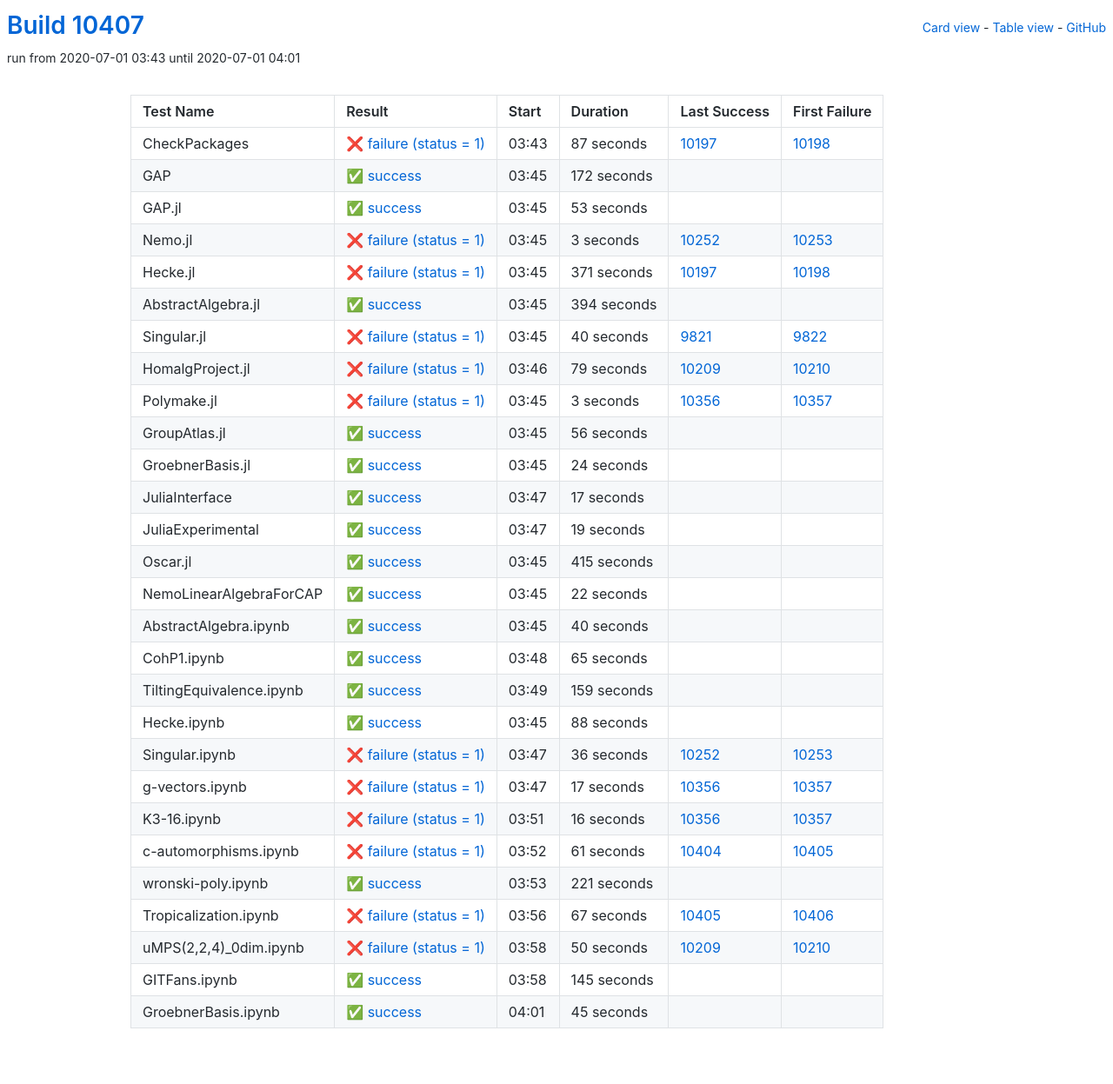
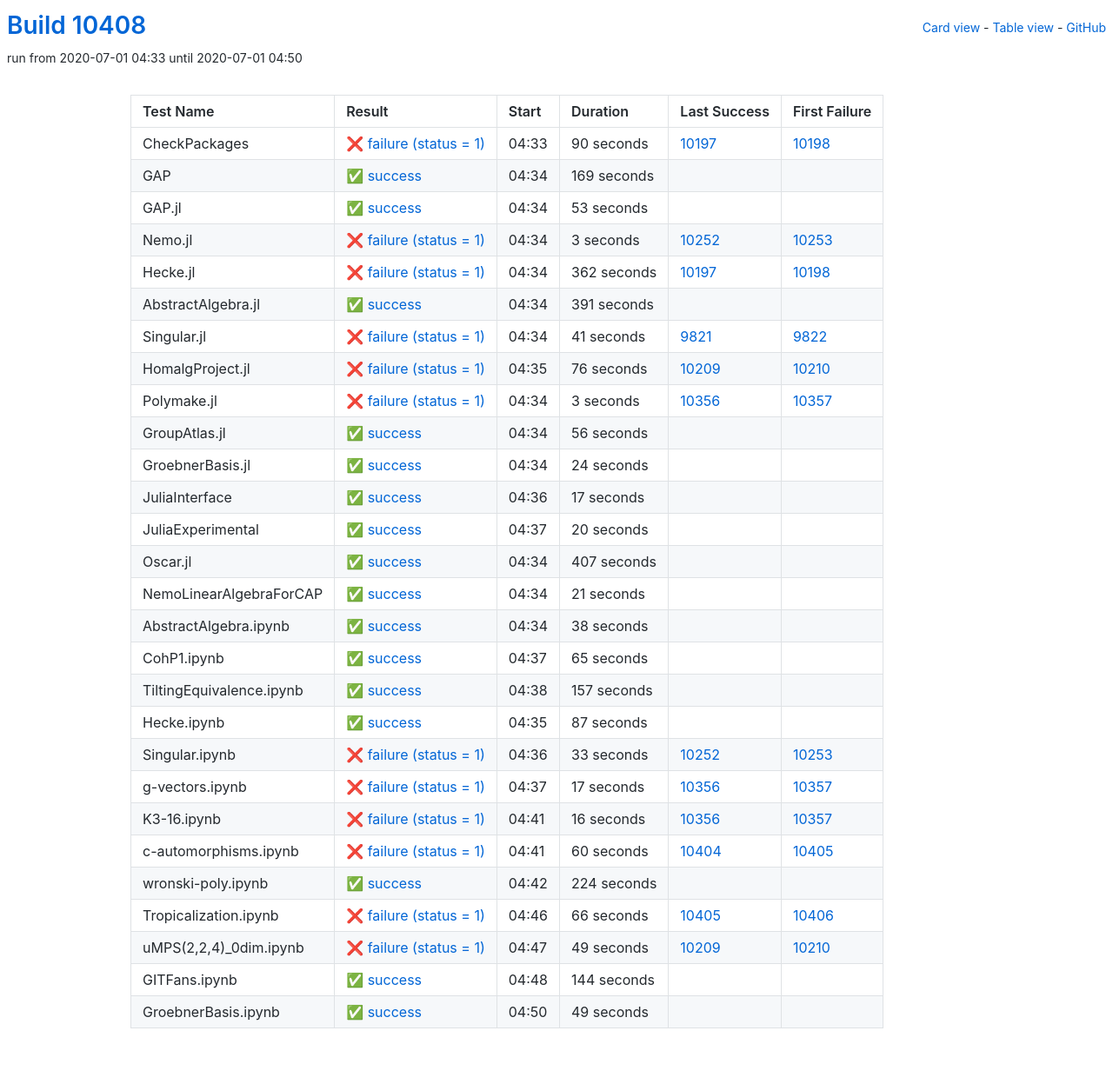
Before and after one commit to oscar-system/oscar-ci-status, a Jekyll site: the page built from table.html, in a window 1280 px wide. Shown: the whole page at 87% size. Built offline with Jekyll 4.4.1, drawn with Linux system fonts in a browser that asks for light colours.

Commit message:
Build #10408

```diff
--- a/_data/ci.yml
+++ b/_data/ci.yml
@@ -1,6 +1,6 @@
 ---
-build: 10407
-build_url: https://oscarci.mathematik.uni-kl.de/job/oscar/10407/
+build: 10408
+build_url: https://oscarci.mathematik.uni-kl.de/job/oscar/10408/
 job: oscar
 organization: oscar-system
 repo: oscar-ci-status
@@ -8,32 +8,32 @@
 tests:
 - name: CheckPackages
   id: checkpackages
-  log: https://oscarci.mathematik.uni-kl.de/job/oscar/10407/artifact/logs/build-10407/CheckPackages.log
-  start: 2020-07-01 03:43
+  log: https://oscarci.mathematik.uni-kl.de/job/oscar/10408/artifact/logs/build-10408/CheckPackages.log
+  start: 2020-07-01 04:33
   success: false
   exitcode: 1
   status: failure
-  duration: 87
+  duration: 90
   last_success: 10197
   last_success_url: https://oscarci.mathematik.uni-kl.de/job/oscar/10197/
   first_failure: 10198
   first_failure_url: https://oscarci.mathematik.uni-kl.de/job/oscar/10198/
 - name: GAP
   id: gap
-  log: https://oscarci.mathematik.uni-kl.de/job/oscar/10407/artifact/logs/build-10407/GAP.log
-  start: 2020-07-01 03:45
+  log: https://oscarci.mathematik.uni-kl.de/job/oscar/10408/artifact/logs/build-10408/GAP.log
+  start: 2020-07-01 04:34
   success: true
   exitcode: 0
   status: success
-  duration: 172
+  duration: 169
   last_success: false
   last_success_url:
   first_failure: false
   first_failure_url:
 - name: GAP.jl
   id: gap-jl
-  log: https://oscarci.mathematik.uni-kl.de/job/oscar/10407/artifact/logs/build-10407/GAP.jl.log
-  start: 2020-07-01 03:45
+  log: https://oscarci.mathematik.uni-kl.de/job/oscar/10408/artifact/logs/build-10408/GAP.jl.log
+  start: 2020-07-01 04:34
   success: true
   exitcode: 0
   status: success
@@ -44,8 +44,8 @@
   first_failure_url:
 - name: Nemo.jl
   id: nemo-jl
-  log: https://oscarci.mathematik.uni-kl.de/job/oscar/10407/artifact/logs/build-10407/Nemo.jl.log
-  start: 2020-07-01 03:45
+  log: https://oscarci.mathematik.uni-kl.de/job/oscar/10408/artifact/logs/build-10408/Nemo.jl.log
+  start: 2020-07-01 04:34
   success: false
   exitcode: 1
   status: failure
@@ -56,56 +56,56 @@
   first_failure_url: https://oscarci.mathematik.uni-kl.de/job/oscar/10253/
 - name: Hecke.jl
   id: hecke-jl
-  log: https://oscarci.mathematik.uni-kl.de/job/oscar/10407/artifact/logs/build-10407/Hecke.jl.log
-  start: 2020-07-01 03:45
+  log: https://oscarci.mathematik.uni-kl.de/job/oscar/10408/artifact/logs/build-10408/Hecke.jl.log
+  start: 2020-07-01 04:34
   success: false
   exitcode: 1
   status: failure
-  duration: 371
+  duration: 362
   last_success: 10197
   last_success_url: https://oscarci.mathematik.uni-kl.de/job/oscar/10197/
   first_failure: 10198
   first_failure_url: https://oscarci.mathematik.uni-kl.de/job/oscar/10198/
 - name: AbstractAlgebra.jl
   id: abstractalgebra-jl
-  log: https://oscarci.mathematik.uni-kl.de/job/oscar/10407/artifact/logs/build-10407/AbstractAlgebra.jl.log
-  start: 2020-07-01 03:45
+  log: https://oscarci.mathematik.uni-kl.de/job/oscar/10408/artifact/logs/build-10408/AbstractAlgebra.jl.log
+  start: 2020-07-01 04:34
   success: true
   exitcode: 0
   status: success
-  duration: 394
+  duration: 391
   last_success: false
   last_success_url:
   first_failure: false
   first_failure_url:
 - name: Singular.jl
   id: singular-jl
-  log: https://oscarci.mathematik.uni-kl.de/job/oscar/10407/artifact/logs/build-10407/Singular.jl.log
-  start: 2020-07-01 03:45
+  log: https://oscarci.mathematik.uni-kl.de/job/oscar/10408/artifact/logs/build-10408/Singular.jl.log
+  start: 2020-07-01 04:34
   success: false
   exitcode: 1
   status: failure
-  duration: 40
+  duration: 41
   last_success: 9821
   last_success_url: https://oscarci.mathematik.uni-kl.de/job/oscar/9821/
   first_failure: 9822
   first_failure_url: https://oscarci.mathematik.uni-kl.de/job/oscar/9822/
 - name: HomalgProject.jl
   id: homalgproject-jl
-  log: https://oscarci.mathematik.uni-kl.de/job/oscar/10407/artifact/logs/build-10407/HomalgProject.jl.log
-  start: 2020-07-01 03:46
+  log: https://oscarci.mathematik.uni-kl.de/job/oscar/10408/artifact/logs/build-10408/HomalgProject.jl.log
+  start: 2020-07-01 04:35
   success: false
   exitcode: 1
   status: failure
-  duration: 79
+  duration: 76
   last_success: 10209
   last_success_url: https://oscarci.mathematik.uni-kl.de/job/oscar/10209/
   first_failure: 10210
   first_failure_url: https://oscarci.mathematik.uni-kl.de/job/oscar/10210/
 - name: Polymake.jl
   id: polymake-jl
-  log: https://oscarci.mathematik.uni-kl.de/job/oscar/10407/artifact/logs/build-10407/Polymake.jl.log
-  start: 2020-07-01 03:45
+  log: https://oscarci.mathematik.uni-kl.de/job/oscar/10408/artifact/logs/build-10408/Polymake.jl.log
+  start: 2020-07-01 04:34
   success: false
   exitcode: 1
   status: failure
@@ -116,8 +116,8 @@
   first_failure_url: https://oscarci.mathematik.uni-kl.de/job/oscar/10357/
 - name: GroupAtlas.jl
   id: groupatlas-jl
-  log: https://oscarci.mathematik.uni-kl.de/job/oscar/10407/artifact/logs/build-10407/GroupAtlas.jl.log
-  start: 2020-07-01 03:45
+  log: https://oscarci.mathematik.uni-kl.de/job/oscar/10408/artifact/logs/build-10408/GroupAtlas.jl.log
+  start: 2020-07-01 04:34
   success: true
   exitcode: 0
   status: success
@@ -128,8 +128,8 @@
   first_failure_url:
 - name: GroebnerBasis.jl
   id: groebnerbasis-jl
-  log: https://oscarci.mathematik.uni-kl.de/job/oscar/10407/artifact/logs/build-10407/GroebnerBasis.jl.log
-  start: 2020-07-01 03:45
+  log: https://oscarci.mathematik.uni-kl.de/job/oscar/10408/artifact/logs/build-10408/GroebnerBasis.jl.log
+  start: 2020-07-01 04:34
   success: true
   exitcode: 0
   status: success
@@ -140,8 +140,8 @@
   first_failure_url:
 - name: JuliaInterface
   id: juliainterface
-  log: https://oscarci.mathematik.uni-kl.de/job/oscar/10407/artifact/logs/build-10407/JuliaInterface.log
-  start: 2020-07-01 03:47
+  log: https://oscarci.mathematik.uni-kl.de/job/oscar/10408/artifact/logs/build-10408/JuliaInterface.log
+  start: 2020-07-01 04:36
   success: true
   exitcode: 0
   status: success
@@ -152,56 +152,56 @@
   first_failure_url:
 - name: JuliaExperimental
   id: juliaexperimental
-  log: https://oscarci.mathematik.uni-kl.de/job/oscar/10407/artifact/logs/build-10407/JuliaExperimental.log
-  start: 2020-07-01 03:47
+  log: https://oscarci.mathematik.uni-kl.de/job/oscar/10408/artifact/logs/build-10408/JuliaExperimental.log
+  start: 2020-07-01 04:37
   success: true
   exitcode: 0
   status: success
-  duration: 19
+  duration: 20
   last_success: false
   last_success_url:
   first_failure: false
   first_failure_url:
 - name: Oscar.jl
   id: oscar-jl
-  log: https://oscarci.mathematik.uni-kl.de/job/oscar/10407/artifact/logs/build-10407/Oscar.jl.log
-  start: 2020-07-01 03:45
+  log: https://oscarci.mathematik.uni-kl.de/job/oscar/10408/artifact/logs/build-10408/Oscar.jl.log
+  start: 2020-07-01 04:34
   success: true
   exitcode: 0
   status: success
-  duration: 415
+  duration: 407
   last_success: false
   last_success_url:
   first_failure: false
   first_failure_url:
 - name: NemoLinearAlgebraForCAP
   id: nemolinearalgebraforcap
-  log: https://oscarci.mathematik.uni-kl.de/job/oscar/10407/artifact/logs/build-10407/NemoLinearAlgebraForCAP.log
-  start: 2020-07-01 03:45
+  log: https://oscarci.mathematik.uni-kl.de/job/oscar/10408/artifact/logs/build-10408/NemoLinearAlgebraForCAP.log
+  start: 2020-07-01 04:34
   success: true
   exitcode: 0
   status: success
-  duration: 22
+  duration: 21
   last_success: false
   last_success_url:
   first_failure: false
   first_failure_url:
 - name: AbstractAlgebra.ipynb
   id: abstractalgebra-ipynb
-  log: https://oscarci.mathematik.uni-kl.de/job/oscar/10407/artifact/logs/build-10407/AbstractAlgebra.ipynb.log
-  start: 2020-07-01 03:45
+  log: https://oscarci.mathematik.uni-kl.de/job/oscar/10408/artifact/logs/build-10408/AbstractAlgebra.ipynb.log
+  start: 2020-07-01 04:34
   success: true
   exitcode: 0
   status: success
-  duration: 40
+  duration: 38
   last_success: false
   last_success_url:
   first_failure: false
   first_failure_url:
 - name: CohP1.ipynb
   id: cohp1-ipynb
-  log: https://oscarci.mathematik.uni-kl.de/job/oscar/10407/artifact/logs/build-10407/CohP1.ipynb.log
-  start: 2020-07-01 03:48
+  log: https://oscarci.mathematik.uni-kl.de/job/oscar/10408/artifact/logs/build-10408/CohP1.ipynb.log
+  start: 2020-07-01 04:37
   success: true
   exitcode: 0
   status: success
@@ -212,44 +212,44 @@
   first_failure_url:
 - name: TiltingEquivalence.ipynb
   id: tiltingequivalence-ipynb
-  log: https://oscarci.mathematik.uni-kl.de/job/oscar/10407/artifact/logs/build-10407/TiltingEquivalence.ipynb.log
-  start: 2020-07-01 03:49
+  log: https://oscarci.mathematik.uni-kl.de/job/oscar/10408/artifact/logs/build-10408/TiltingEquivalence.ipynb.log
+  start: 2020-07-01 04:38
   success: true
   exitcode: 0
   status: success
-  duration: 159
+  duration: 157
   last_success: false
   last_success_url:
   first_failure: false
   first_failure_url:
 - name: Hecke.ipynb
   id: hecke-ipynb
-  log: https://oscarci.mathematik.uni-kl.de/job/oscar/10407/artifact/logs/build-10407/Hecke.ipynb.log
-  start: 2020-07-01 03:45
+  log: https://oscarci.mathematik.uni-kl.de/job/oscar/10408/artifact/logs/build-10408/Hecke.ipynb.log
+  start: 2020-07-01 04:35
   success: true
   exitcode: 0
   status: success
-  duration: 88
+  duration: 87
   last_success: false
   last_success_url:
   first_failure: false
   first_failure_url:
 - name: Singular.ipynb
   id: singular-ipynb
-  log: https://oscarci.mathematik.uni-kl.de/job/oscar/10407/artifact/logs/build-10407/Singular.ipynb.log
-  start: 2020-07-01 03:47
+  log: https://oscarci.mathematik.uni-kl.de/job/oscar/10408/artifact/logs/build-10408/Singular.ipynb.log
+  start: 2020-07-01 04:36
   success: false
   exitcode: 1
   status: failure
-  duration: 36
+  duration: 33
   last_success: 10252
   last_success_url: https://oscarci.mathematik.uni-kl.de/job/oscar/10252/
   first_failure: 10253
   first_failure_url: https://oscarci.mathematik.uni-kl.de/job/oscar/10253/
 - name: g-vectors.ipynb
   id: g-vectors-ipynb
-  log: https://oscarci.mathematik.uni-kl.de/job/oscar/10407/artifact/logs/build-10407/g-vectors.ipynb.log
-  start: 2020-07-01 03:47
+  log: https://oscarci.mathematik.uni-kl.de/job/oscar/10408/artifact/logs/build-10408/g-vectors.ipynb.log
+  start: 2020-07-01 04:37
   success: false
   exitcode: 1
   status: failure
@@ -260,8 +260,8 @@
   first_failure_url: https://oscarci.mathematik.uni-kl.de/job/oscar/10357/
 - name: K3-16.ipynb
   id: k3-16-ipynb
-  log: https://oscarci.mathematik.uni-kl.de/job/oscar/10407/artifact/logs/build-10407/K3-16.ipynb.log
-  start: 2020-07-01 03:51
+  log: https://oscarci.mathematik.uni-kl.de/job/oscar/10408/artifact/logs/build-10408/K3-16.ipynb.log
+  start: 2020-07-01 04:41
   success: false
   exitcode: 1
   status: failure
@@ -272,72 +272,72 @@
   first_failure_url: https://oscarci.mathematik.uni-kl.de/job/oscar/10357/
 - name: c-automorphisms.ipynb
   id: c-automorphisms-ipynb
-  log: https://oscarci.mathematik.uni-kl.de/job/oscar/10407/artifact/logs/build-10407/c-automorphisms.ipynb.log
-  start: 2020-07-01 03:52
+  log: https://oscarci.mathematik.uni-kl.de/job/oscar/10408/artifact/logs/build-10408/c-automorphisms.ipynb.log
+  start: 2020-07-01 04:41
   success: false
   exitcode: 1
   status: failure
-  duration: 61
+  duration: 60
   last_success: 10404
   last_success_url: https://oscarci.mathematik.uni-kl.de/job/oscar/10404/
   first_failure: 10405
   first_failure_url: https://oscarci.mathematik.uni-kl.de/job/oscar/10405/
 - name: wronski-poly.ipynb
   id: wronski-poly-ipynb
-  log: https://oscarci.mathematik.uni-kl.de/job/oscar/10407/artifact/logs/build-10407/wronski-poly.ipynb.log
-  start: 2020-07-01 03:53
+  log: https://oscarci.mathematik.uni-kl.de/job/oscar/10408/artifact/logs/build-10408/wronski-poly.ipynb.log
+  start: 2020-07-01 04:42
   success: true
   exitcode: 0
   status: success
-  duration: 221
+  duration: 224
   last_success: false
   last_success_url:
   first_failure: false
   first_failure_url:
 - name: Tropicalization.ipynb
   id: tropicalization-ipynb
-  log: https://oscarci.mathematik.uni-kl.de/job/oscar/10407/artifact/logs/build-10407/Tropicalization.ipynb.log
-  start: 2020-07-01 03:56
+  log: https://oscarci.mathematik.uni-kl.de/job/oscar/10408/artifact/logs/build-10408/Tropicalization.ipynb.log
+  start: 2020-07-01 04:46
   success: false
   exitcode: 1
   status: failure
-  duration: 67
+  duration: 66
   last_success: 10405
   last_success_url: https://oscarci.mathematik.uni-kl.de/job/oscar/10405/
   first_failure: 10406
   first_failure_url: https://oscarci.mathematik.uni-kl.de/job/oscar/10406/
 - name: uMPS(2,2,4)_0dim.ipynb
   id: umps-2-2-4-0dim-ipynb
-  log: https://oscarci.mathematik.uni-kl.de/job/oscar/10407/artifact/logs/build-10407/uMPS-2-2-4-_0dim.ipynb.log
-  start: 2020-07-01 03:58
+  log: https://oscarci.mathematik.uni-kl.de/job/oscar/10408/artifact/logs/build-10408/uMPS-2-2-4-_0dim.ipynb.log
+  start: 2020-07-01 04:47
   success: false
   exitcode: 1
   status: failure
-  duration: 50
+  duration: 49
   last_success: 10209
   last_success_url: https://oscarci.mathematik.uni-kl.de/job/oscar/10209/
   first_failure: 10210
   first_failure_url: https://oscarci.mathematik.uni-kl.de/job/oscar/10210/
 - name: GITFans.ipynb
   id: gitfans-ipynb
-  log: https://oscarci.mathematik.uni-kl.de/job/oscar/10407/artifact/logs/build-10407/GITFans.ipynb.log
-  start: 2020-07-01 03:58
+  log: https://oscarci.mathematik.uni-kl.de/job/oscar/10408/artifact/logs/build-10408/GITFans.ipynb.log
+  start: 2020-07-01 04:48
   success: true
   exitcode: 0
   status: success
-  duration: 145
+  duration: 144
   last_success: false
   last_success_url:
   first_failure: false
   first_failure_url:
 - name: GroebnerBasis.ipynb
   id: groebnerbasis-ipynb
-  log: https://oscarci.mathematik.uni-kl.de/job/oscar/10407/artifact/logs/build-10407/GroebnerBasis.ipynb.log
-  start: 2020-07-01 04:01
+  log: https://oscarci.mathematik.uni-kl.de/job/oscar/10408/artifact/logs/build-10408/GroebnerBasis.ipynb.log
+  start: 2020-07-01 04:50
   success: true
   exitcode: 0
   status: success
-  duration: 45
+  duration: 49
   last_success: false
   last_success_url:
   first_failure: false
```
Also changed, not shown: README.md.
